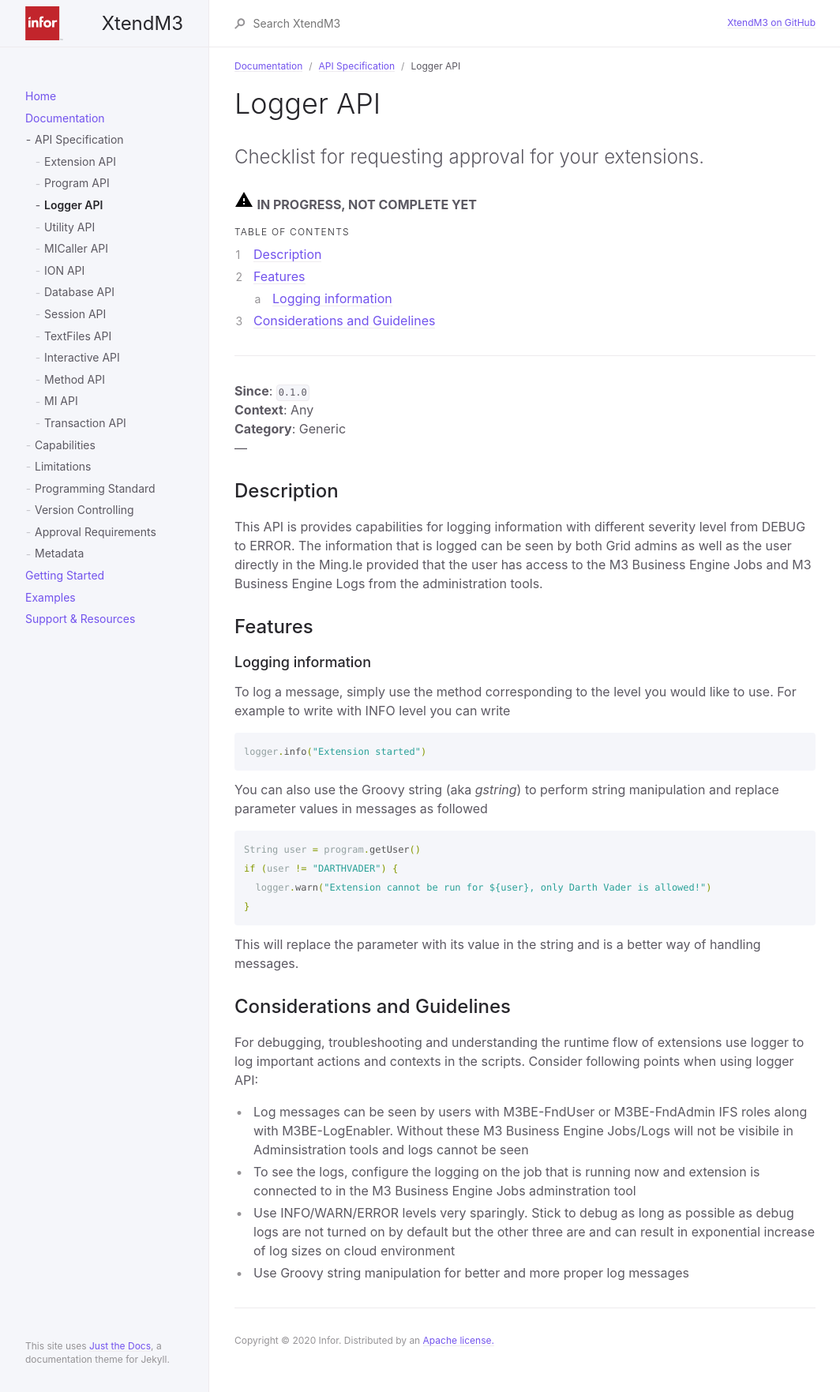
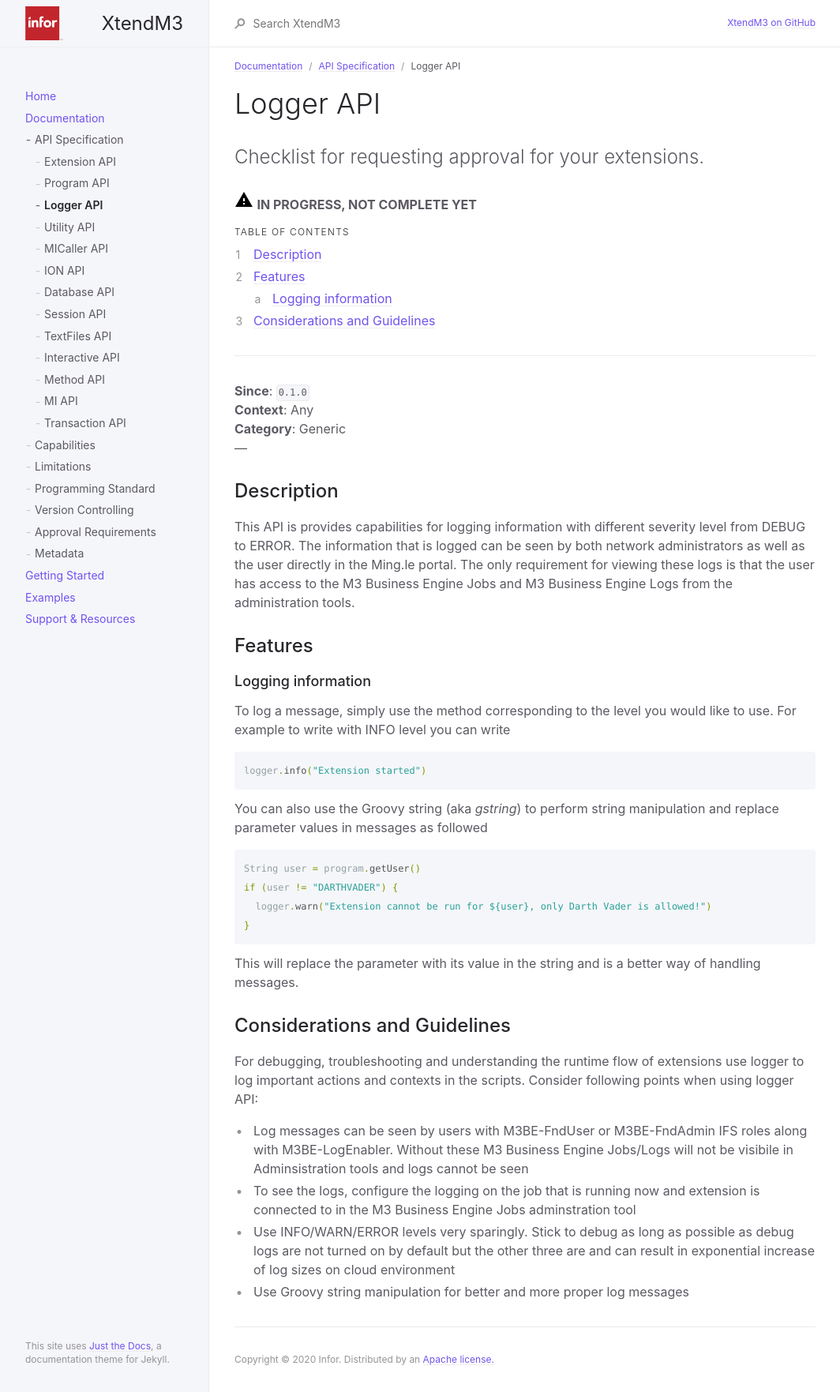
Before and after one commit to infor-cloud/xtendm3, a Jekyll site: the page built from docs/documentation/api-specification/logger-api.md, in a window 1280 px wide. Shown: the whole page at 79% size, without its empty margins (107-1171 px from the left). Built offline with Jekyll 4.4.1, drawn with Linux system fonts in a browser that asks for light colours.

Commit message:
Logger API description update

```diff
--- a/docs/documentation/api-specification/logger-api.md
+++ b/docs/documentation/api-specification/logger-api.md
@@ -27,7 +27,7 @@ Checklist for requesting approval for your extensions.
 ---
 ## Description
 This API is provides capabilities for logging information with different severity level from DEBUG to ERROR. The
-information that is logged can be seen by both Grid admins as well as the user directly in the Ming.le provided that the
+information that is logged can be seen by both network administrators as well as the user directly in the Ming.le portal. The only requirement for viewing these logs is that the
 user has access to the M3 Business Engine Jobs and M3 Business Engine Logs from the administration tools.
 
 
```
